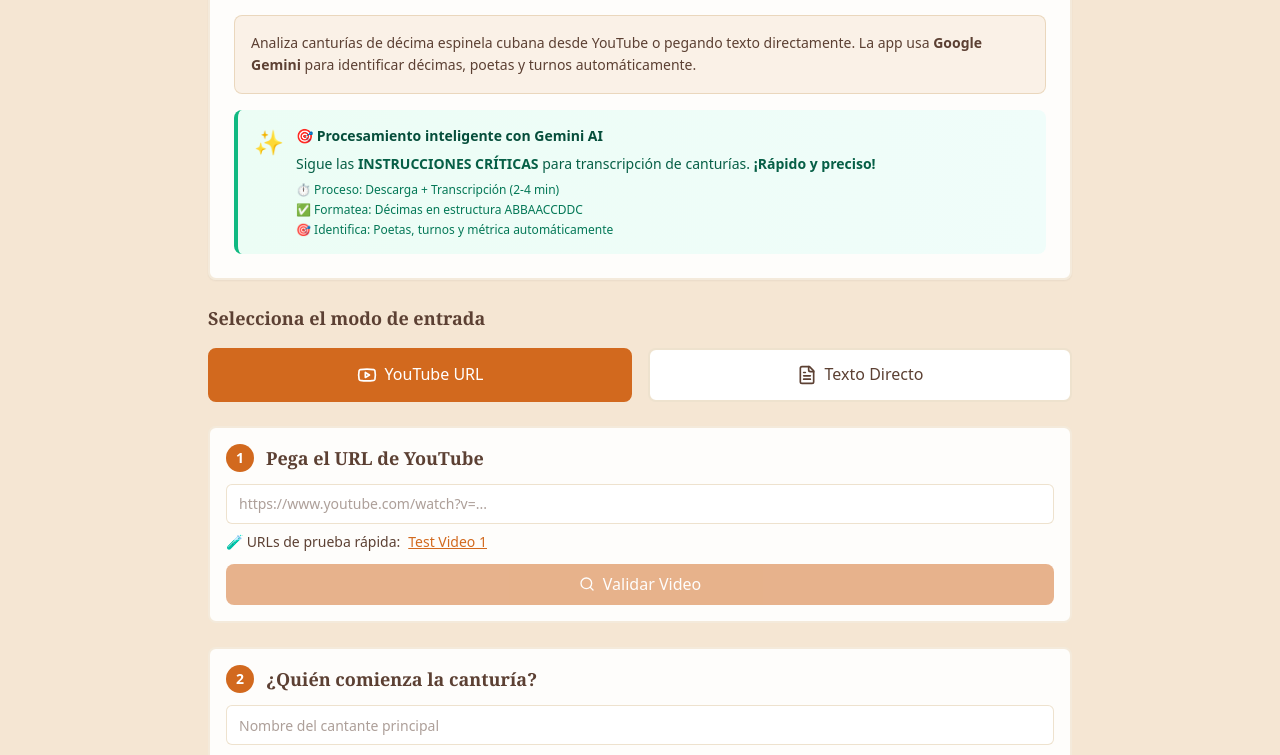
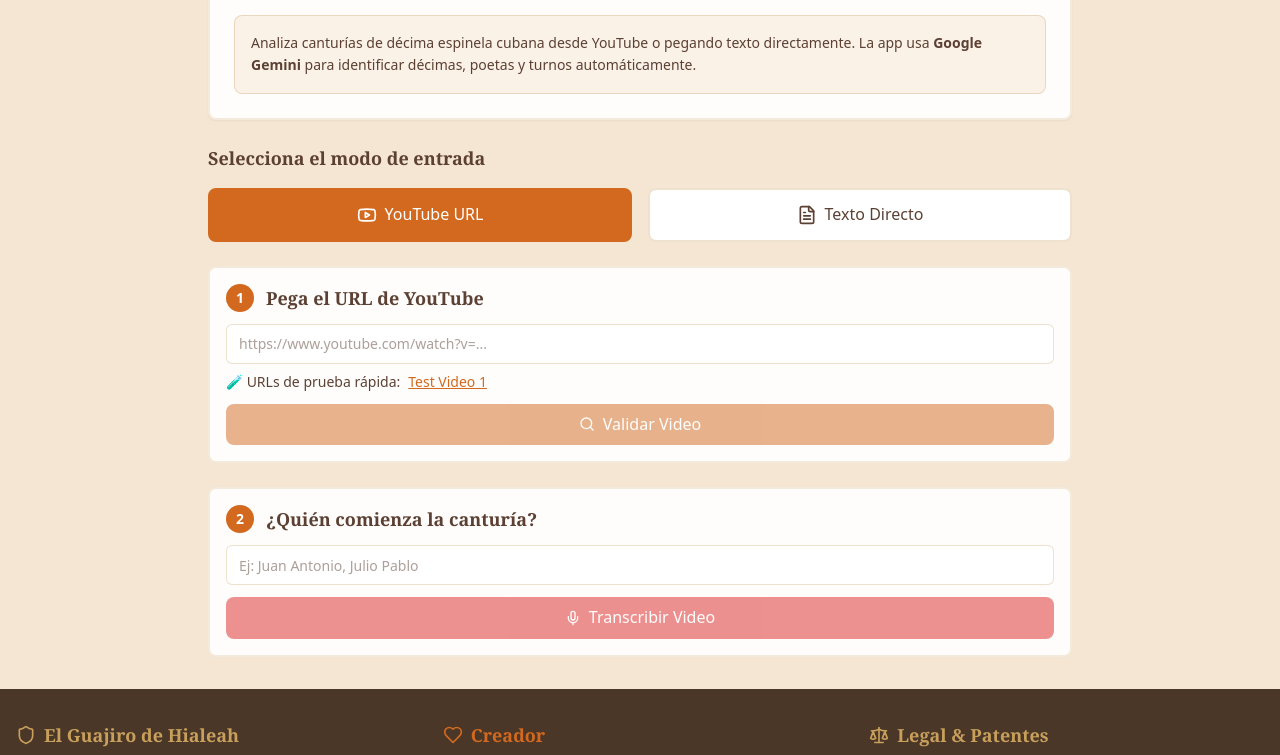
Before and after one commit to ejnburrows-rgb/VD-, a Next.js app: page / in a window 1280 px wide. Shown: the part 1735-2490 px from the top of the page. Built offline with nearby package versions, Linux system fonts and the light colour scheme.

Commit message:
Update placeholder to 'Ej: Juan Antonio, Julio Pablo' and remove Gemini AI processing section

```diff
--- a/components/groq-decima-processor.tsx
+++ b/components/groq-decima-processor.tsx
@@ -239,7 +239,7 @@ ${transcriptionResult?.text || 'No disponible'}
               </label>
               <Input
                 type="text"
-                placeholder="Nombre del cantante principal"
+                placeholder="Ej: Juan Antonio, Julio Pablo"
                 value={singerName}
                 onChange={(e) => setSingerName(e.target.value)}
                 className="w-full"
--- a/components/processing-section.tsx
+++ b/components/processing-section.tsx
@@ -131,27 +131,6 @@ export function ProcessingSection() {
               <strong>Google Gemini</strong> para identificar décimas, poetas y turnos automáticamente.
             </p>
           </div>
-
-          {/* Feature Box */}
-          <div className="bg-gradient-to-r from-emerald-50 to-teal-50 p-4 rounded-lg border-l-4 border-emerald-500">
-            <div className="flex items-start gap-3">
-              <div className="flex-shrink-0 text-2xl">✨</div>
-              <div className="flex-1">
-                <p className="font-semibold text-emerald-900 text-sm mb-2">
-                  🎯 Procesamiento inteligente con Gemini AI
-                </p>
-                <p className="text-sm text-emerald-800 mb-2">
-                  Sigue las <strong>INSTRUCCIONES CRÍTICAS</strong> para transcripción de canturías.
-                  <span className="font-semibold"> ¡Rápido y preciso!</span>
-                </p>
-                <div className="text-xs text-emerald-700 space-y-1">
-                  <p>⏱️ Proceso: Descarga + Transcripción (2-4 min)</p>
-                  <p>✅ Formatea: Décimas en estructura ABBAACCDDC</p>
-                  <p>🎯 Identifica: Poetas, turnos y métrica automáticamente</p>
-                </div>
-              </div>
-            </div>
-          </div>
         </div>
       </div>
 
@@ -264,7 +243,7 @@ export function ProcessingSection() {
             </div>
             <Input
               type="text"
-              placeholder="Nombre del cantante principal"
+              placeholder="Ej: Juan Antonio, Julio Pablo"
               value={singerName}
               onChange={(e) => setSingerName(e.target.value)}
               className="w-full bg-white border-[#C8A05C]/30"
@@ -302,7 +281,7 @@ export function ProcessingSection() {
             />
             <Input
               type="text"
-              placeholder="Nombre del cantante principal"
+              placeholder="Ej: Juan Antonio, Julio Pablo"
               value={singerName}
               onChange={(e) => setSingerName(e.target.value)}
               className="w-full mt-3 bg-white border-[#C8A05C]/30"
```
Also changed, not shown: 1 other file (tests, documents, lock files or other folders).
